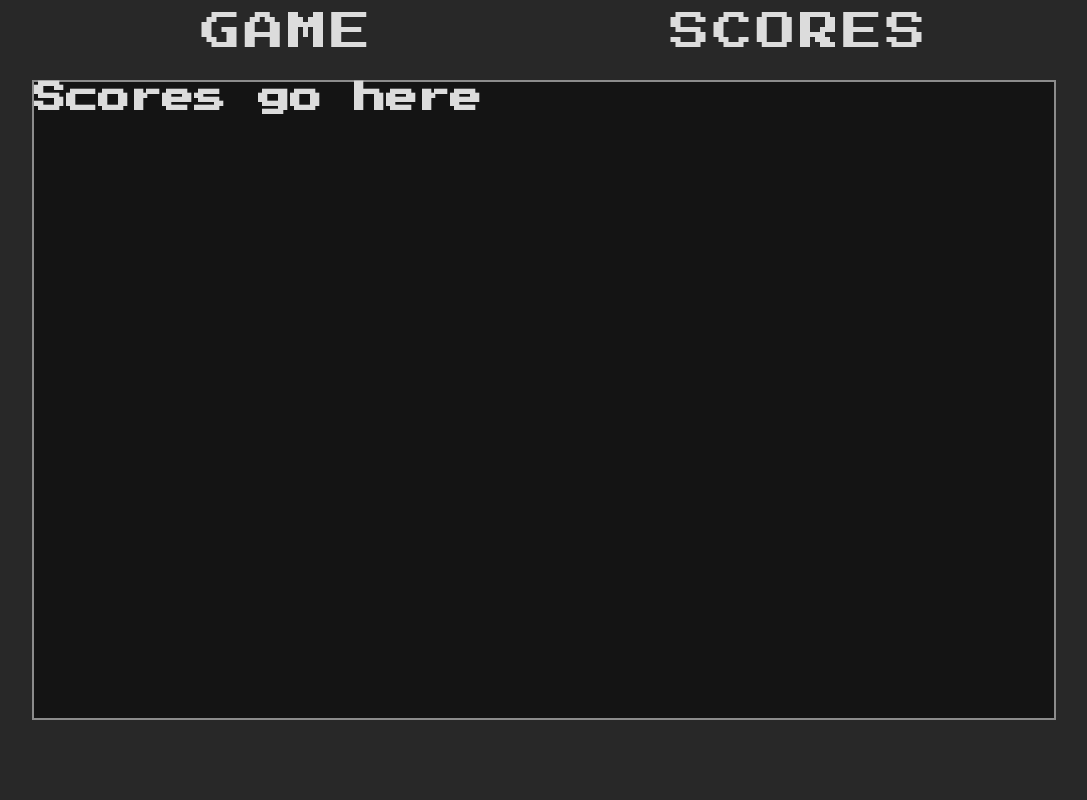
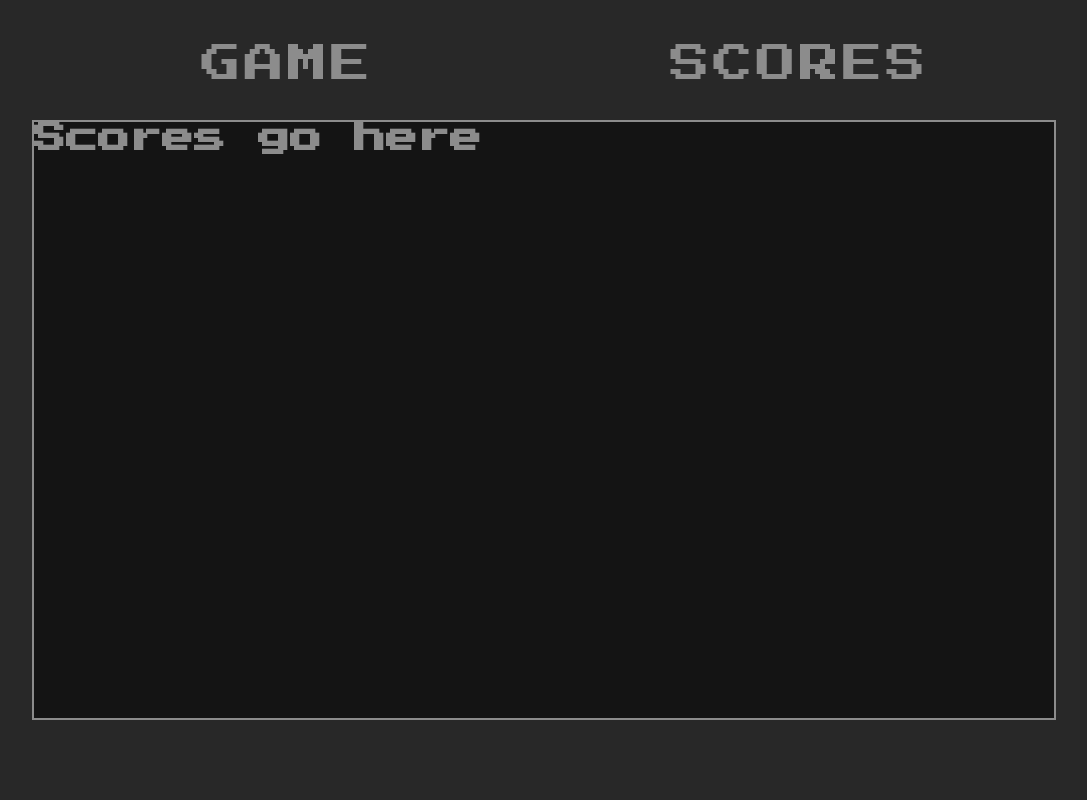
Before and after one commit to rdrlaguna/Snake, a Flask app: page /scores in a window 1280 px wide. Shown: the whole page, without its empty margins (96-1183 px from the left). Run offline with Flask 3, Linux system fonts and the light colour scheme.

Commit message:
Change nav links position and color

```diff
--- a/static/styles.css
+++ b/static/styles.css
@@ -10,8 +10,8 @@
     --body-background: rgb(40,40,40);
     --main-background: rgb(20,20,20);
 
-    --font-color: rgb(220,220,220);
-    --font-hover: rgb(140,140,140);
+    --font-color: rgb(140,140,140);
+    --font-hover: rgb(220,220,220);
 }
 
 
@@ -54,17 +54,17 @@ a, a:hover {
 /* --------------------  H E A D E R    T A G S -------------------- */
 
 header {
-    height: 10vh;
+    height: 15vh;
 }
 
 nav {
-    height: 100%;
+    height: 80%;
     width: 80%;
     margin: 0 auto;
 }
 
 .nav-list {
-    height: 80%;
+    height: 100%;
 
 }
 
@@ -75,6 +75,7 @@ nav {
 }
 
 .nav-link {
+    transform: translateY(1rem);
     font-size: 2.5rem;
     letter-spacing: 0.2rem;
 }
@@ -88,7 +89,7 @@ nav {
 /* --------------------  M A I N    T A G S ------------------------ */
 
 main {
-    height: 80vh;
+    height: 75vh;
 }
 
 .frame {
@@ -96,5 +97,5 @@ main {
     height: 100%;
 
     background-color: var(--main-background);
-    border: 2px solid var(--font-hover)
+    border: 2px solid var(--font-color)
 }
```
